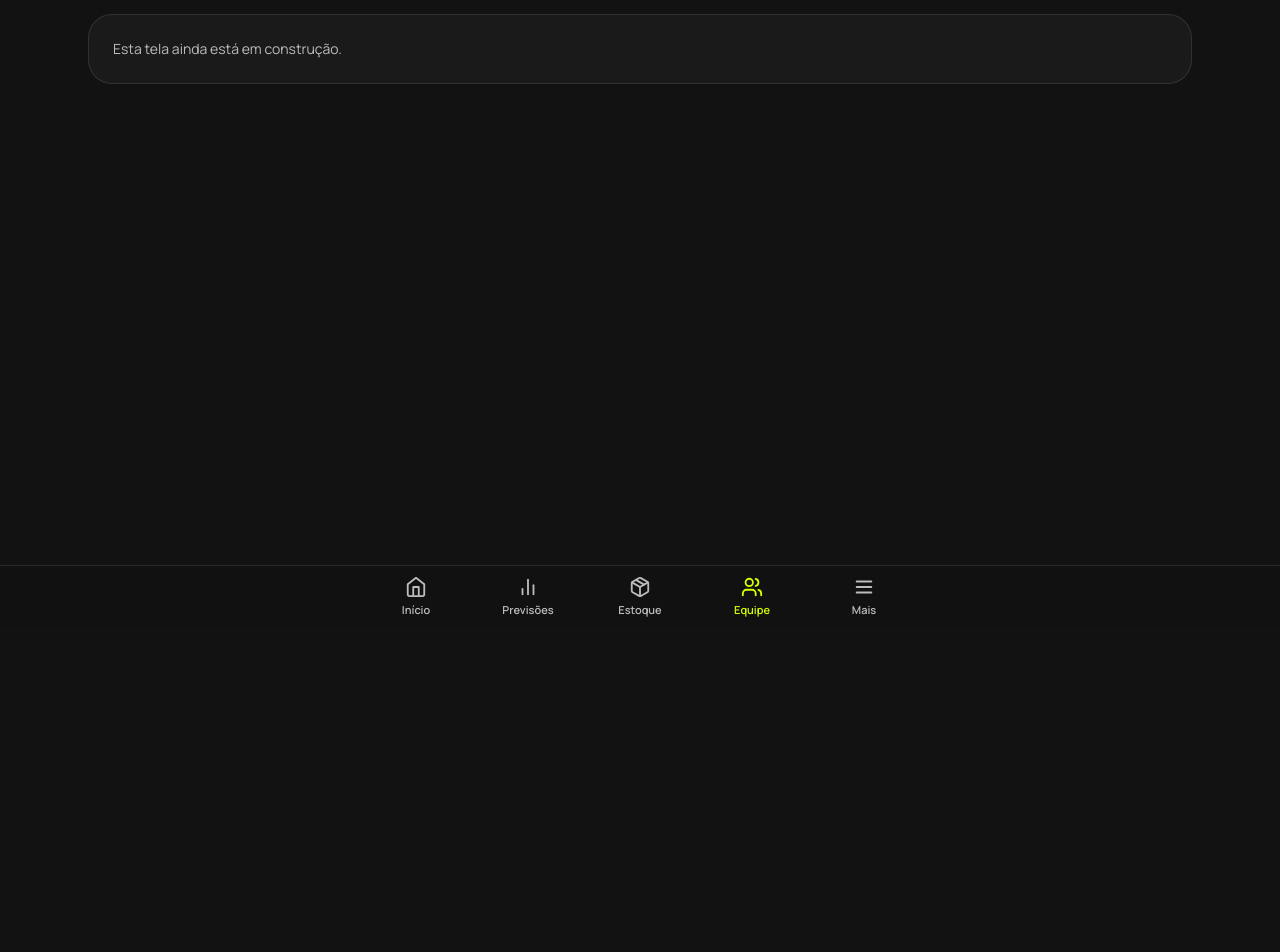
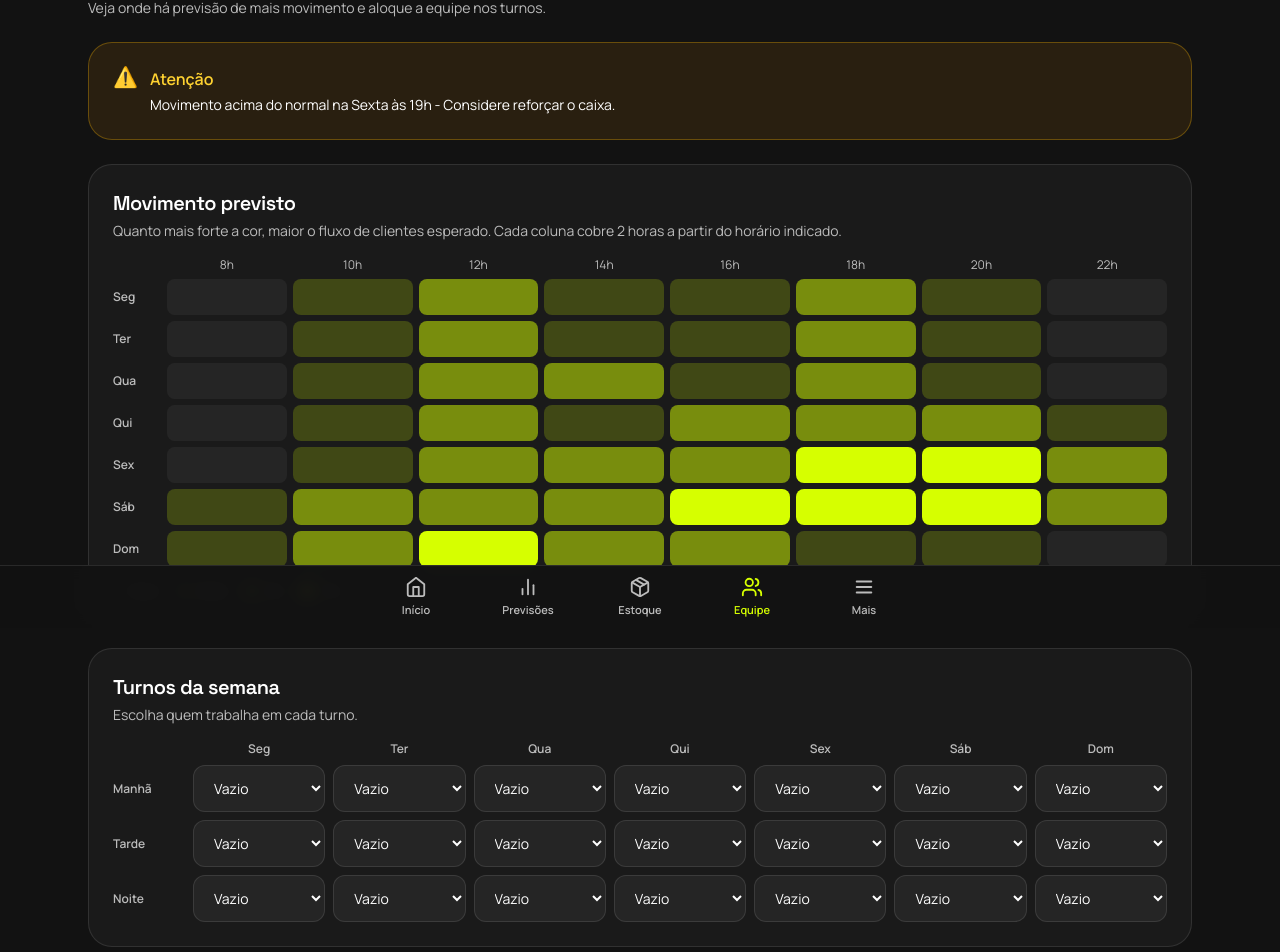
Before and after one commit to Hosz/DemandaRecife, a Next.js app in the folder app/: page /equipe in a window 1280 px wide. Shown: the part 172-1124 px from the top of the page. Before the commit the page ends 800 px from the top, so only its background shows below. Built offline with nearby package versions, Linux system fonts and the light colour scheme.

Commit message:
feat(app): UI de gestão e sugestão de escalas de trabalho (RF05)

```diff
--- /dev/null
+++ b/app/app/components/AlertPanel.tsx
@@ -0,0 +1,18 @@
+export function AlertPanel() {
+  return (
+    <section
+      role="status"
+      className="flex items-start gap-3 rounded-3xl border border-amber-400/30 bg-amber-500/10 p-5 sm:p-6"
+    >
+      <span aria-hidden="true" className="text-xl leading-none">
+        ⚠️
+      </span>
+      <div>
+        <p className="font-semibold text-amber-300">Atenção</p>
+        <p className="mt-1 text-sm text-white">
+          Movimento acima do normal na Sexta às 19h - Considere reforçar o caixa.
+        </p>
+      </div>
+    </section>
+  );
+}
--- /dev/null
+++ b/app/app/components/DemandHeatmap.tsx
@@ -0,0 +1,70 @@
+const HOURS = [8, 10, 12, 14, 16, 18, 20, 22];
+
+const DAYS = ["Seg", "Ter", "Qua", "Qui", "Sex", "Sáb", "Dom"];
+
+// Movimento previsto por dia e faixa de 2h: 0 baixo, 1 médio, 2 alto, 3 pico.
+// Dados de exemplo. Depois trocar pela previsão vinda da API.
+const FLOW: number[][] = [
+  [0, 1, 2, 1, 1, 2, 1, 0],
+  [0, 1, 2, 1, 1, 2, 1, 0],
+  [0, 1, 2, 2, 1, 2, 1, 0],
+  [0, 1, 2, 1, 2, 2, 2, 1],
+  [0, 1, 2, 2, 2, 3, 3, 2],
+  [1, 2, 2, 2, 3, 3, 3, 2],
+  [1, 2, 3, 2, 2, 1, 1, 0],
+];
+
+const LEVEL_LABEL = ["Baixo", "Médio", "Alto", "Pico"];
+
+const LEVEL_STYLE = ["bg-white/5", "bg-acid/20", "bg-acid/50", "bg-acid"];
+
+export function DemandHeatmap() {
+  return (
+    <section className="panel">
+      <h2 className="section-title">Movimento previsto</h2>
+      <p className="mt-1 text-sm text-muted">
+        Quanto mais forte a cor, maior o fluxo de clientes esperado. Cada coluna
+        cobre 2 horas a partir do horário indicado.
+      </p>
+
+      <div className="mt-4 overflow-x-auto">
+        <div className="grid min-w-[28rem] grid-cols-[3rem_repeat(8,1fr)] gap-1.5">
+          <div />
+          {HOURS.map((hour) => (
+            <div key={hour} className="text-center text-xs text-muted">
+              {hour}h
+            </div>
+          ))}
+
+          {DAYS.map((day, dayIndex) => (
+            <div key={day} className="contents">
+              <div className="flex items-center text-xs font-semibold text-muted">
+                {day}
+              </div>
+              {FLOW[dayIndex].map((level, hourIndex) => (
+                <div
+                  key={HOURS[hourIndex]}
+                  role="img"
+                  aria-label={`${day} ${HOURS[hourIndex]}h: ${LEVEL_LABEL[level]}`}
+                  title={`${day} ${HOURS[hourIndex]}h: ${LEVEL_LABEL[level]}`}
+                  className={`h-9 rounded-lg ${LEVEL_STYLE[level]}`}
+                />
+              ))}
+            </div>
+          ))}
+        </div>
+      </div>
+
+      <div className="mt-4 flex flex-wrap items-center gap-4 text-xs text-muted">
+        {LEVEL_LABEL.map((label, level) => (
+          <span key={label} className="flex items-center gap-1.5">
+            <span
+              className={`size-3 rounded border border-white/10 ${LEVEL_STYLE[level]}`}
+            />
+            {label}
+          </span>
+        ))}
+      </div>
+    </section>
+  );
+}
--- /dev/null
+++ b/app/app/components/ShiftGrid.tsx
@@ -0,0 +1,71 @@
+"use client";
+
+import { useState } from "react";
+
+const DAYS = ["Seg", "Ter", "Qua", "Qui", "Sex", "Sáb", "Dom"];
+const SHIFTS = ["Manhã", "Tarde", "Noite"];
+const STAFF = ["Ana", "Bruno", "Carla", "Diego"];
+
+function slotKey(day: string, shift: string) {
+  return `${day}-${shift}`;
+}
+
+export function ShiftGrid() {
+  const [allocations, setAllocations] = useState<Record<string, string>>({});
+
+  function handleChange(key: string, staff: string) {
+    setAllocations((prev) => ({ ...prev, [key]: staff }));
+  }
+
+  return (
+    <section className="panel">
+      <h2 className="section-title">Turnos da semana</h2>
+      <p className="mt-1 text-sm text-muted">
+                Escolha quem trabalha em cada turno.
+      </p>
+
+      <div className="mt-4 overflow-x-auto">
+        <div className="grid min-w-[52rem] grid-cols-[4.5rem_repeat(7,1fr)] gap-2">
+          <div />
+          {DAYS.map((day) => (
+            <div
+              key={day}
+              className="text-center text-xs font-semibold text-muted"
+            >
+              {day}
+            </div>
+          ))}
+
+          {SHIFTS.map((shift) => (
+            <div key={shift} className="contents">
+              <div className="flex items-center text-xs font-semibold text-muted">
+                {shift}
+              </div>
+              {DAYS.map((day) => {
+                                const key = slotKey(day, shift);
+                const value = allocations[key] ?? "";
+
+                return (
+                  <select
+                    key={key}
+                    value={value}
+                    onChange={(event) => handleChange(key, event.target.value)}
+                    aria-label={`Turno ${shift} de ${day}`}
+                    className="field"
+                  >
+                    <option value="">Vazio</option>
+                    {STAFF.map((name) => (
+                      <option key={name} value={name}>
+                        {name}
+                      </option>
+                    ))}
+                  </select>
+                );
+              })}
+            </div>
+          ))}
+        </div>
+      </div>
+    </section>
+  );
+}
--- a/app/app/equipe/page.tsx
+++ b/app/app/equipe/page.tsx
@@ -1,5 +1,25 @@
-import { ComingSoon } from "../components/ComingSoon";
+import { AlertPanel } from "../components/AlertPanel";
+import { DemandHeatmap } from "../components/DemandHeatmap";
+import { ShiftGrid } from "../components/ShiftGrid";
 
 export default function EquipePage() {
-  return <ComingSoon eyebrow="Em construção" title="Equipe" />;
+  return (
+    <main className="mx-auto w-full max-w-6xl px-4 pb-24 pt-6 sm:px-6 sm:pt-10">
+      <header className="mb-6">
+        <p className="eyebrow">Escalas de trabalho</p>
+        <h1 className="font-display text-2xl font-semibold tracking-tight sm:text-3xl">
+          Equipe e turnos
+        </h1>
+        <p className="mt-2 text-sm text-muted">
+          Veja onde há previsão de mais movimento e aloque a equipe nos turnos.
+        </p>
+      </header>
+
+      <div className="space-y-6">
+        <AlertPanel />
+        <DemandHeatmap />
+        <ShiftGrid />
+      </div>
+    </main>
+  );
 }
```
